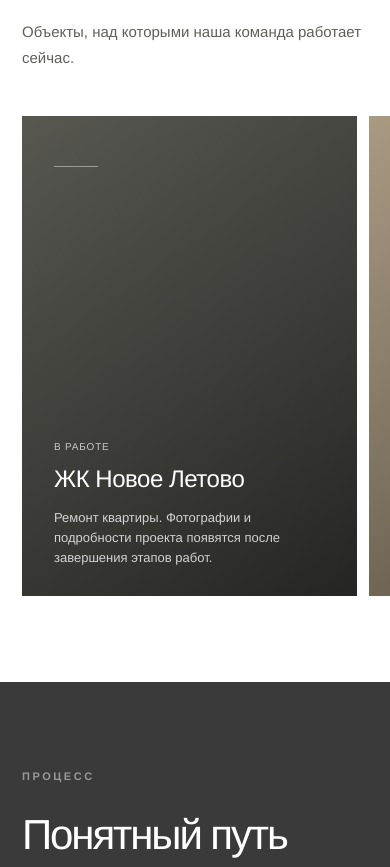
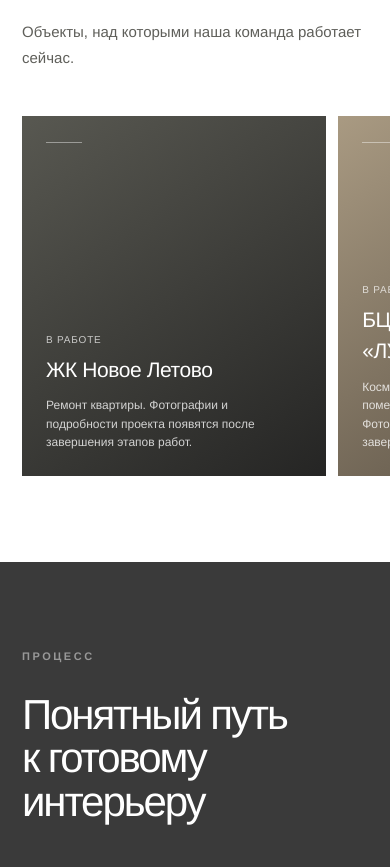
Before and after one commit to artemy-os/formula-remonta, a Next.js app: page / in a window 390 px wide. Shown: the part 4028-4895 px from the top of the page. Built offline with nearby package versions, Linux system fonts and the light colour scheme.

Commit message:
Refine project card layout

```diff
--- a/app/globals.css
+++ b/app/globals.css
@@ -439,20 +439,19 @@ h1 {
 
 .project-grid {
   display: grid;
-  grid-template-columns: 1.2fr .8fr;
-  grid-template-rows: 320px 320px;
+  grid-template-columns: repeat(3, minmax(0, 1fr));
+  grid-auto-rows: 330px;
   gap: 18px;
 }
 
 .project-card {
   position: relative;
   overflow: hidden;
-  min-height: 300px;
+  min-height: 330px;
   background: #d4d2ce;
 }
 
 .project-in-progress {
-  grid-row: span 2;
   background: #32322f;
 }
 
@@ -461,12 +460,13 @@ h1 {
   display: flex;
   flex-direction: column;
   justify-content: flex-end;
+  padding: 26px 24px 24px;
   background: linear-gradient(145deg, #585851, #252524);
 }
 
 .project-in-progress .project-overlay::before {
   display: block;
-  width: 44px;
+  width: 36px;
   height: 1px;
   margin-bottom: auto;
   background: rgb(255 255 255 / 42%);
@@ -508,7 +508,7 @@ h1 {
 
 .project-overlay h3 {
   margin-bottom: 11px;
-  font-size: 24px;
+  font-size: 21px;
   font-weight: 500;
   letter-spacing: -.02em;
 }
@@ -517,7 +517,7 @@ h1 {
   display: block;
   max-width: 420px;
   color: rgb(255 255 255 / 78%);
-  font-size: 13px;
+  font-size: 12px;
   line-height: 1.55;
 }
 
@@ -673,6 +673,10 @@ footer > span {
   .projects-head {
     grid-template-columns: 1fr;
     gap: 28px;
+  }
+
+  .project-grid {
+    grid-template-columns: repeat(2, minmax(0, 1fr));
   }
 
   .work-types-grid {
@@ -853,8 +857,9 @@ footer > span {
   }
 
   .project-card {
-    flex: 0 0 86vw;
-    height: 480px;
+    flex: 0 0 78vw;
+    height: 360px;
+    min-height: 0;
     scroll-snap-align: start;
   }
 
```
